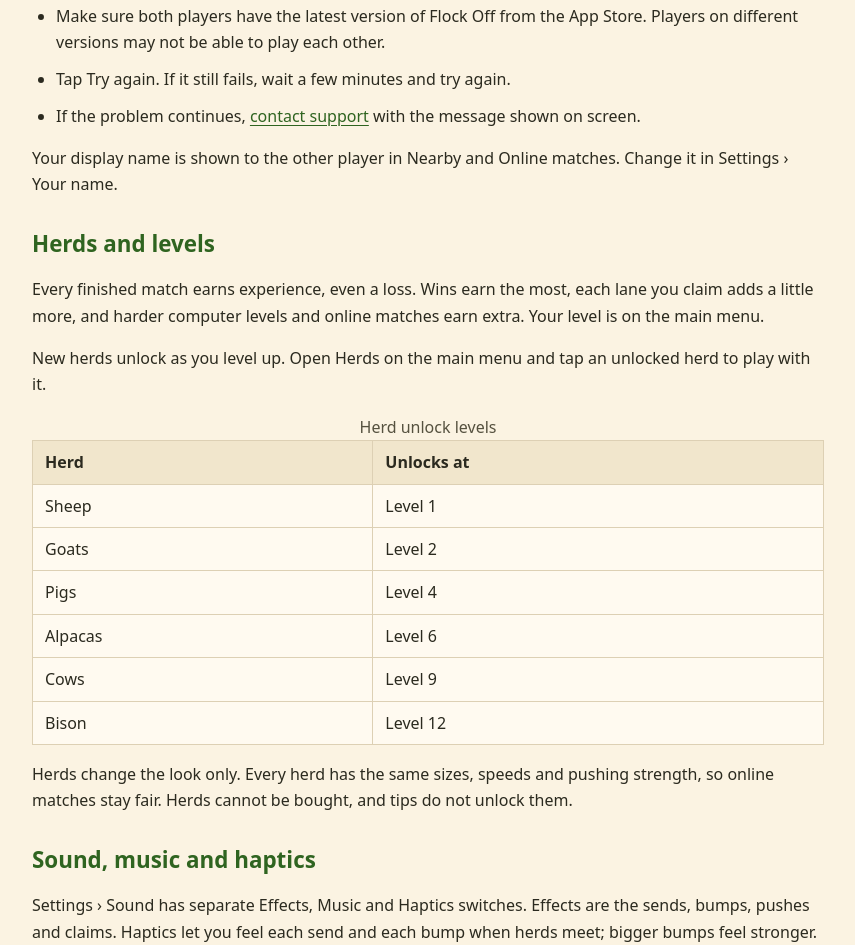
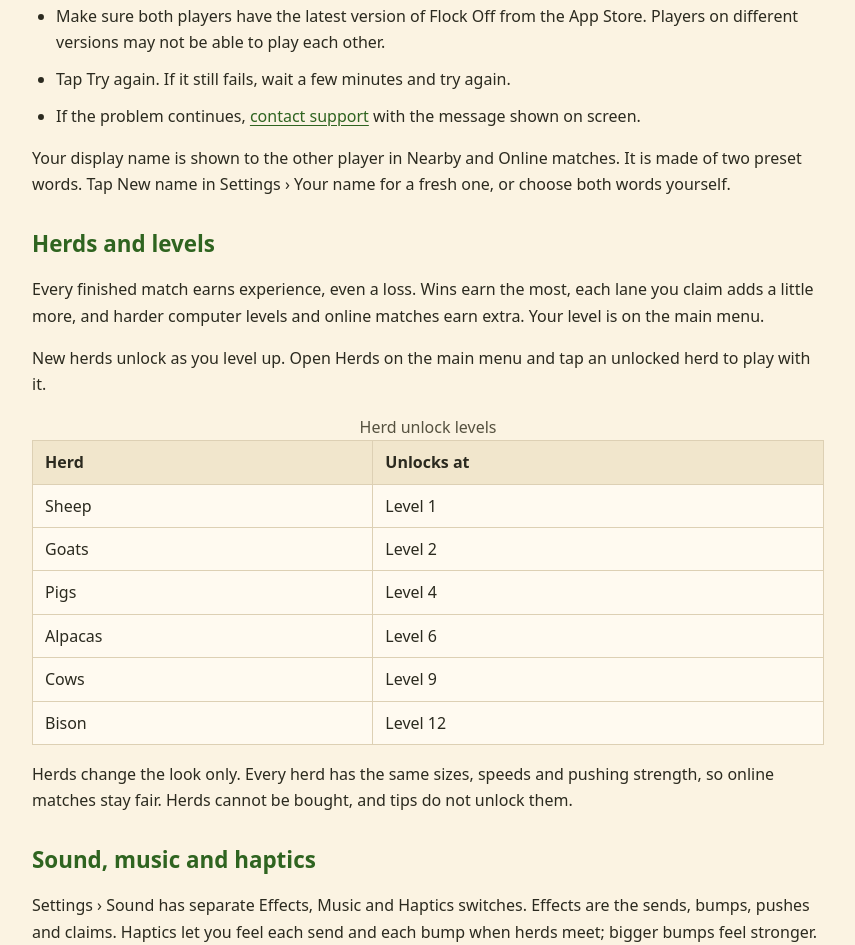
Before and after one commit to aagrawal207/flockoff-support, a plain HTML site: page support.html in a window 1280 px wide. Shown: the part 2521-3466 px from the top of the page, without its empty margins (212-1067 px from the left). Drawn offline with Linux system fonts and the light colour scheme.

Commit message:
Support: preset names

```diff
--- a/support.html
+++ b/support.html
@@ -83,7 +83,7 @@
         <li>Tap Try again. If it still fails, wait a few minutes and try again.</li>
         <li>If the problem continues, <a href="#contact-heading">contact support</a> with the message shown on screen.</li>
       </ul>
-      <p>Your display name is shown to the other player in Nearby and Online matches. Change it in Settings › Your name.</p>
+      <p>Your display name is shown to the other player in Nearby and Online matches. It is made of two preset words. Tap New name in Settings › Your name for a fresh one, or choose both words yourself.</p>
     </section>
 
     <section aria-labelledby="herds-heading">
```
